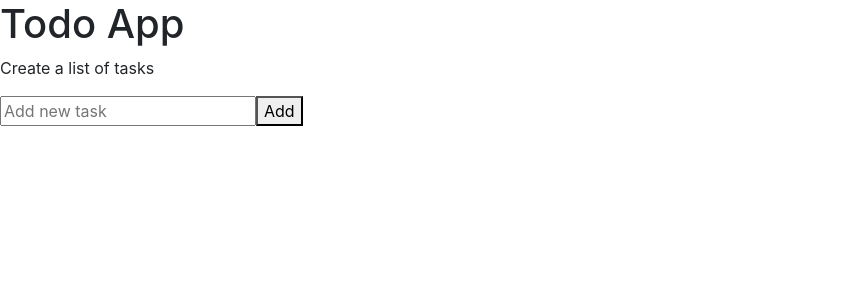
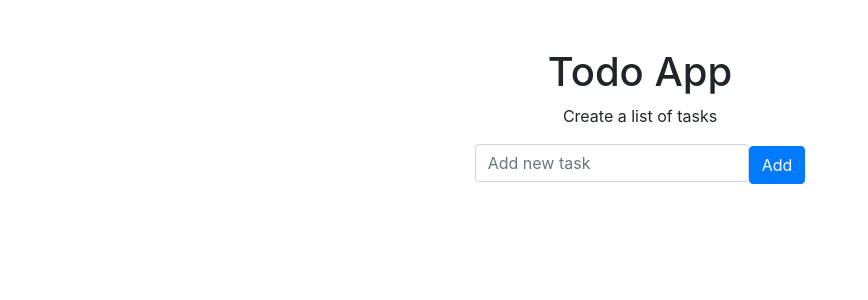
Before and after one commit to Gw3i/todo-app-vue, a Nuxt app: page / in a window 1280 px wide. Shown: the top 300 px of the page, without its empty margins (0-868 px from the left). Built offline with nearby package versions, Linux system fonts and the light colour scheme.

Commit message:
Add task functions

```diff
--- a/package.json
+++ b/package.json
@@ -14,11 +14,12 @@
   "dependencies": {
     "bootstrap-vue": "^2.22.0",
     "core-js": "^3.19.3",
-    "nuxt": "^2.15.8",
+    "nanoid": "^4.0.0",
+    "nuxt": "^2.12.2",
     "vue": "^2.6.14",
     "vue-server-renderer": "^2.6.14",
     "vue-template-compiler": "^2.6.14",
-    "webpack": "^4.46.0"
+    "webpack": "^5.74.0"
   },
   "devDependencies": {
     "eslint-config-prettier": "^8.3.0",
--- a/pages/index.vue
+++ b/pages/index.vue
@@ -1,22 +1,42 @@
 <template>
-  <main>
+  <main class="d-flex align-items-center flex-column pt-5">
     <h1>Todo App</h1>
     <p>Create a list of tasks</p>
 
     <form>
-      <label>
+      <label class="form-label" for="addTask">
         <input
+          id="addTask"
+          class="form-control"
           type="text"
           placeholder="Add new task"
           v-model="newTask"
           @keypress.enter="addTask"
         />
       </label>
-      <button @click="addTask">Add</button>
+      <button class="btn btn-primary" @click="addTask">Add</button>
     </form>
+
+    <ul>
+      <!-- Task Component-->
+    </ul>
   </main>
 </template>
 
 <script>
-export default {}
+export default {
+  data() {
+    return {
+      newTask: '',
+    }
+  },
+  methods: {
+    addTask() {
+      if (this.newTask) {
+        this.$store.commit('addTask', this.newTask)
+        this.newTask = ''
+      }
+    },
+  },
+}
 </script>
--- a/store/index.js
+++ b/store/index.js
@@ -1,10 +1,12 @@
+import { nanoid } from 'nanoid'
+
 export const state = () => ({
   tasks: [],
 })
 
 export const mutations = {
   addTask(state, task) {
-    state.tasks = [{ content: task, done: false }, ...state.tasks]
+    state.tasks = [{ id: nanoid(), content: task, done: false }, ...state.tasks]
   },
   removeTask(state, task) {
     state.tasks.splice(state.tasks.indexOf(task), 1)
```
Also changed, not shown: 1 other file (tests, documents, lock files or other folders).
